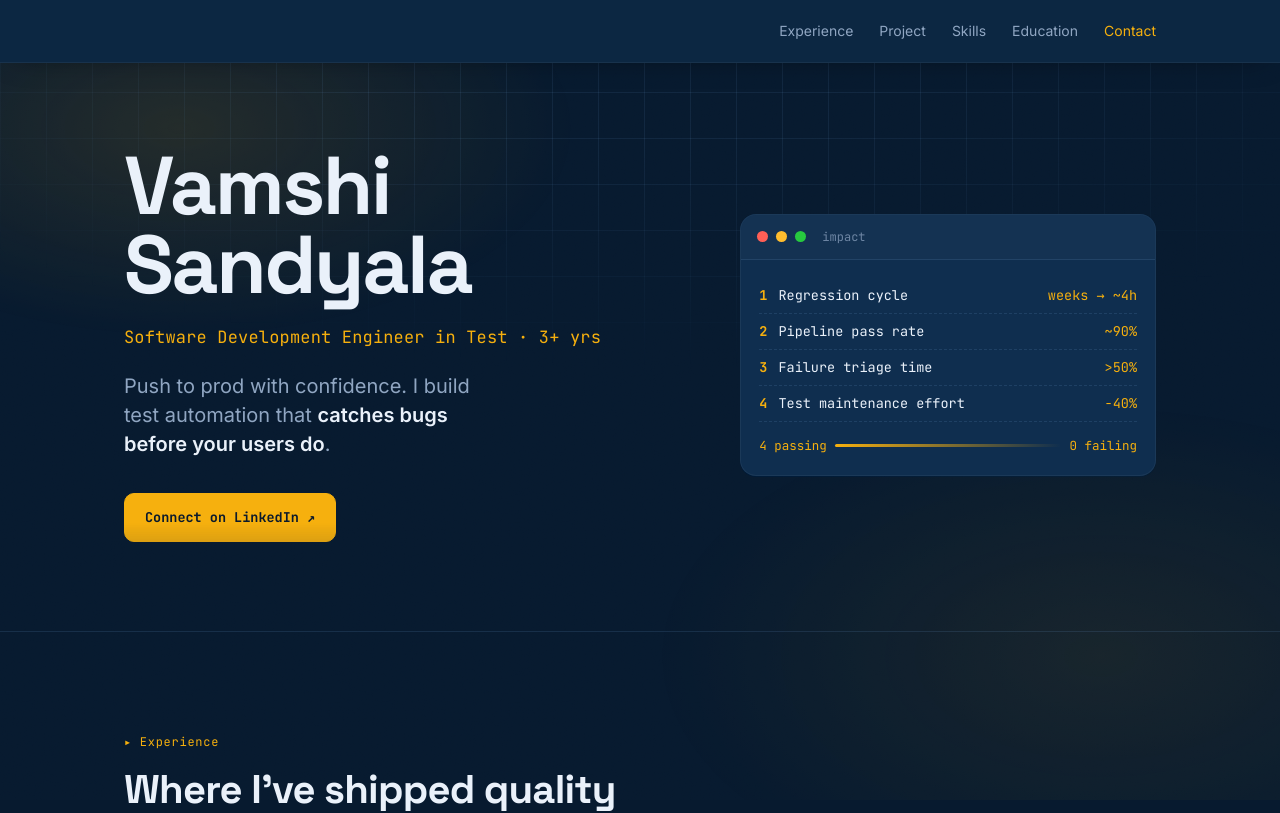
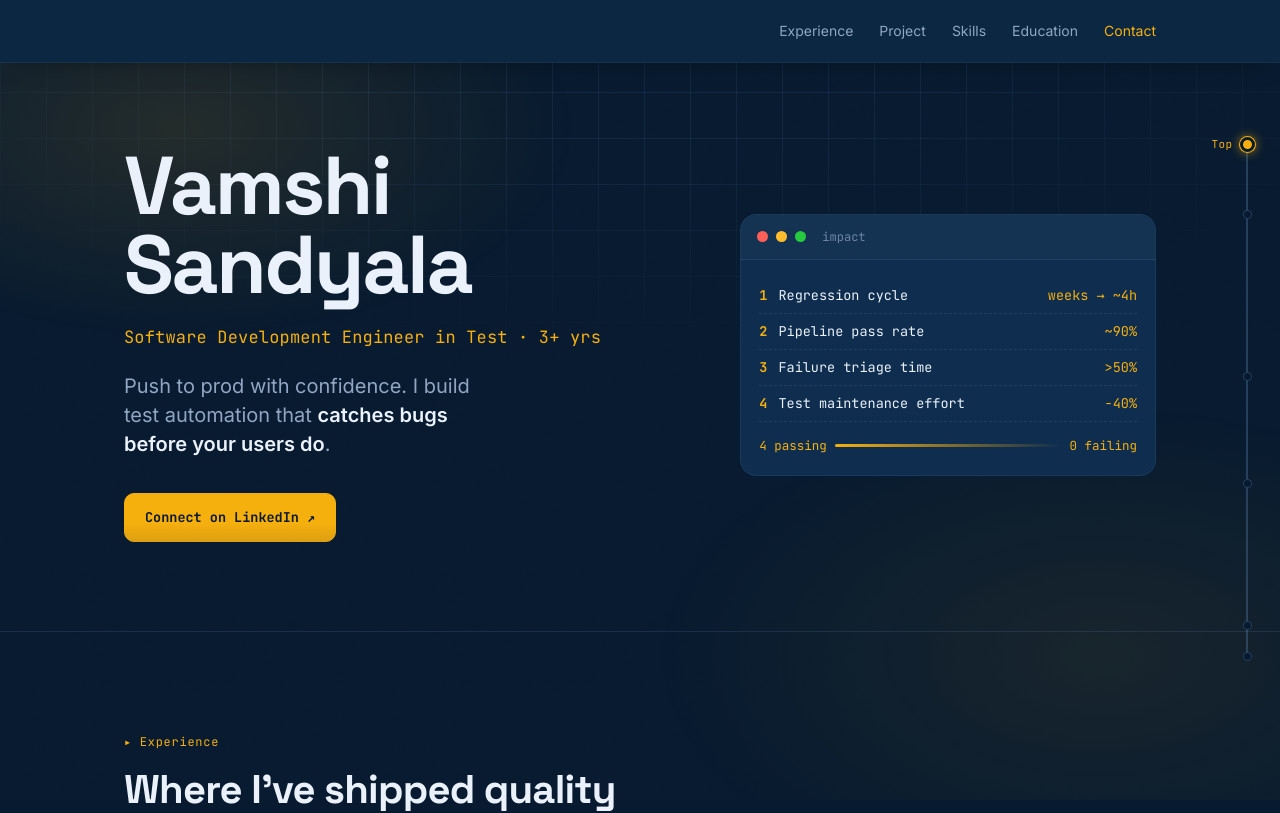
Before and after one commit to vamshis26/portfolio, a React (Vite) app: page / in a window 1280 px wide. Shown: the top 813 px of the page. Built offline with nearby package versions, Linux system fonts and the light colour scheme.

Commit message:
timeline ui

```diff
--- a/src/App.jsx
+++ b/src/App.jsx
@@ -3,6 +3,7 @@ import useReveal from './hooks/useReveal'
 import Intro from './components/Intro'
 import Nav from './components/Nav'
 import Hero from './components/Hero'
+import ScrollTimeline from './components/ScrollTimeline'
 import Project from './components/Project'
 import Experience from './components/Experience'
 import Skills from './components/Skills'
@@ -29,6 +30,7 @@ export default function App() {
       <div className="grid-bg" aria-hidden="true" />
       <div className="grain-bg" aria-hidden="true" />
       <Nav />
+      <ScrollTimeline />
       <main>
         <Hero ready={introDone} />
         <Experience />
--- a/src/components/Nav.jsx
+++ b/src/components/Nav.jsx
@@ -80,9 +80,6 @@ export default function Nav() {
   return (
     <nav className="nav">
       <div className="wrap">
-        {/* <a className="brand" href="#top">
-          vamshi<b>.</b>test()
-        </a> */}
         <button
           type="button"
           className={`nav-toggle${open ? ' open' : ''}`}
--- /dev/null
+++ b/src/components/ScrollTimeline.jsx
@@ -0,0 +1,105 @@
+import { useState, useEffect, useRef, useCallback } from 'react'
+
+// Sections in document order — the rail dots map to these anchors.
+const NODES = [
+  { id: 'top', label: 'Top' },
+  { id: 'experience', label: 'Experience' },
+  { id: 'project', label: 'Project' },
+  { id: 'skills', label: 'Skills' },
+  { id: 'education', label: 'Education' },
+  { id: 'contact', label: 'Contact' },
+]
+
+const NAV_OFFSET = 74
+
+function smoothScrollTo(targetY, duration = 700) {
+  const startY = window.scrollY
+  const dist = targetY - startY
+  const start = performance.now()
+  const ease = (t) => (t < 0.5 ? 4 * t * t * t : 1 - Math.pow(-2 * t + 2, 3) / 2)
+  function step(now) {
+    const t = Math.min(1, (now - start) / duration)
+    window.scrollTo(0, startY + dist * ease(t))
+    if (t < 1) requestAnimationFrame(step)
+  }
+  requestAnimationFrame(step)
+}
+
+export default function ScrollTimeline() {
+  const [progress, setProgress] = useState(0)
+  // Each node's position along the rail (0..1), based on its scroll offset.
+  const [positions, setPositions] = useState(() => NODES.map(() => 0))
+  const frame = useRef(0)
+
+  const measure = useCallback(() => {
+    const scrollable = document.documentElement.scrollHeight - window.innerHeight
+    setPositions(
+      NODES.map((n) => {
+        const el = document.getElementById(n.id)
+        if (!el || scrollable <= 0) return 0
+        const offset = el.getBoundingClientRect().top + window.scrollY - NAV_OFFSET
+        return Math.min(1, Math.max(0, offset / scrollable))
+      }),
+    )
+  }, [])
+
+  useEffect(() => {
+    const onScroll = () => {
+      cancelAnimationFrame(frame.current)
+      frame.current = requestAnimationFrame(() => {
+        const scrollable = document.documentElement.scrollHeight - window.innerHeight
+        setProgress(scrollable > 0 ? Math.min(1, window.scrollY / scrollable) : 0)
+      })
+    }
+    onScroll()
+    measure()
+    window.addEventListener('scroll', onScroll, { passive: true })
+    window.addEventListener('resize', measure)
+    // Re-measure once the page has settled (fonts/images shift layout).
+    const t = setTimeout(measure, 600)
+    return () => {
+      window.removeEventListener('scroll', onScroll)
+      window.removeEventListener('resize', measure)
+      clearTimeout(t)
+      cancelAnimationFrame(frame.current)
+    }
+  }, [measure])
+
+  const jumpTo = (id) => {
+    const el = document.getElementById(id)
+    if (!el) return
+    const reduce =
+      window.matchMedia && window.matchMedia('(prefers-reduced-motion: reduce)').matches
+    const targetY = el.getBoundingClientRect().top + window.scrollY - NAV_OFFSET
+    if (reduce) window.scrollTo(0, targetY)
+    else smoothScrollTo(targetY)
+  }
+
+  // The active section is the last node the cursor has reached.
+  let activeIndex = 0
+  positions.forEach((p, i) => {
+    if (progress >= p - 0.005) activeIndex = i
+  })
+
+  return (
+    <div className="scroll-rail" aria-hidden="true">
+      <div className="scroll-rail-track" />
+      <div className="scroll-rail-fill" style={{ height: `${progress * 100}%` }} />
+      {NODES.map((n, i) => (
+        <button
+          type="button"
+          key={n.id}
+          className={`scroll-rail-dot${progress >= positions[i] - 0.005 ? ' reached' : ''}${
+            i === activeIndex ? ' active' : ''
+          }`}
+          style={{ top: `${positions[i] * 100}%` }}
+          onClick={() => jumpTo(n.id)}
+          tabIndex={-1}
+        >
+          <span className="scroll-rail-label">{n.label}</span>
+        </button>
+      ))}
+      <div className="scroll-rail-cursor" style={{ top: `${progress * 100}%` }} />
+    </div>
+  )
+}
--- a/src/data.js
+++ b/src/data.js
@@ -6,7 +6,7 @@
 export const LINKEDIN = 'https://www.linkedin.com/in/vamshi-sandyala/'
 
 // Optional: set an email to show an "Email me" button (see Footer.jsx).
-export const EMAIL = 'vamshisandyala26@gmail.com' // e.g. 'vamshi@example.com'
+export const EMAIL = 'Vamshi.Sandyala@outlook.com' // e.g. 'vamshi@example.com'
 
 export const NAME = 'Vamshi Sandyala'
 export const ROLE = 'Software Development Engineer in Test · 3+ yrs'
--- a/src/index.css
+++ b/src/index.css
@@ -29,6 +29,10 @@
 html {
   scroll-behavior: auto;
 }
+html {
+  scrollbar-width: none; /* Firefox — hide native bar, rail is the indicator */
+  -ms-overflow-style: none; /* old Edge/IE */
+}
 body {
   margin: 0;
   background: var(--bg);
@@ -37,6 +41,12 @@ body {
   line-height: 1.55;
   -webkit-font-smoothing: antialiased;
   overflow-x: hidden;
+}
+html::-webkit-scrollbar,
+body::-webkit-scrollbar {
+  width: 0;
+  height: 0;
+  display: none; /* Chrome/Safari */
 }
 a {
   color: inherit;
@@ -133,15 +143,6 @@ main {
   align-items: center;
   justify-content: flex-end;
   height: 62px;
-}
-.brand {
-  font-family: var(--mono);
-  font-size: 13px;
-  color: var(--ink);
-  letter-spacing: 0.02em;
-}
-.brand b {
-  color: var(--accent);
 }
 .nav-links {
   display: flex;
@@ -437,6 +438,12 @@ main {
   position: relative;
   overflow: hidden;
   box-shadow: var(--glass-shadow);
+  transition: transform 0.2s ease, border-color 0.2s ease, box-shadow 0.2s ease;
+}
+.project:hover {
+  transform: translateY(-3px);
+  border-color: var(--line-strong);
+  box-shadow: 0 18px 40px -22px rgba(0, 0, 0, 0.7), 0 0 0 1px rgba(246, 176, 14, 0.12);
 }
 .project::after {
   content: '';
@@ -482,6 +489,11 @@ main {
   border: 1px solid var(--line-strong);
   border-radius: 999px;
   padding: 6px 12px;
+  transition: color 0.18s ease, border-color 0.18s ease;
+}
+.chip:hover {
+  color: var(--ink);
+  border-color: var(--accent);
 }
 .proj-impact {
   font-family: var(--mono);
@@ -507,10 +519,14 @@ main {
   border-radius: 16px;
   box-shadow: var(--glass-shadow);
   padding: 32px 34px;
-  transition: background 0.2s ease;
+  transition: transform 0.2s ease, background 0.2s ease, border-color 0.2s ease,
+    box-shadow 0.2s ease;
 }
 .job:hover {
+  transform: translateY(-3px);
   background: var(--glass-bg-strong);
+  border-color: var(--line-strong);
+  box-shadow: 0 18px 40px -22px rgba(0, 0, 0, 0.7), 0 0 0 1px rgba(246, 176, 14, 0.12);
 }
 @media (max-width: 760px) {
   .job {
@@ -894,3 +910,98 @@ main {
     scroll-behavior: auto;
   }
 }
+
+/* SCROLL TIMELINE RAIL */
+.scroll-rail {
+  position: fixed;
+  right: 26px;
+  top: 18vh;
+  height: 64vh;
+  width: 14px;
+  z-index: 4;
+  pointer-events: none;
+}
+.scroll-rail-track,
+.scroll-rail-fill {
+  position: absolute;
+  left: 50%;
+  transform: translateX(-50%);
+  top: 0;
+  width: 2px;
+  border-radius: 2px;
+}
+.scroll-rail-track {
+  height: 100%;
+  background: var(--line-strong);
+}
+.scroll-rail-fill {
+  background: var(--accent);
+  box-shadow: 0 0 8px -1px var(--accent);
+}
+.scroll-rail-dot {
+  position: absolute;
+  left: 50%;
+  width: 9px;
+  height: 9px;
+  margin: -4.5px 0 0 -4.5px;
+  padding: 0;
+  border: 1.5px solid var(--line-strong);
+  border-radius: 50%;
+  background: var(--bg);
+  cursor: pointer;
+  pointer-events: auto;
+  transition: border-color 0.25s ease, background 0.25s ease, transform 0.25s ease;
+}
+.scroll-rail-dot:hover {
+  transform: scale(1.25);
+}
+.scroll-rail-dot.reached {
+  border-color: var(--accent);
+  background: var(--accent);
+}
+.scroll-rail-label {
+  position: absolute;
+  right: 18px;
+  top: 50%;
+  transform: translateY(-50%);
+  font-family: var(--mono);
+  font-size: 11px;
+  letter-spacing: 0.04em;
+  color: var(--muted);
+  white-space: nowrap;
+  text-align: right;
+  opacity: 0;
+  transition: opacity 0.2s ease, color 0.2s ease;
+}
+.scroll-rail-dot:hover .scroll-rail-label {
+  opacity: 1;
+  color: var(--ink);
+}
+/* Active section's label stays visible — a "you are here" marker */
+.scroll-rail-dot.active .scroll-rail-label {
+  opacity: 1;
+  color: var(--accent);
+}
+.scroll-rail-cursor {
+  position: absolute;
+  left: 50%;
+  width: 15px;
+  height: 15px;
+  margin: -7.5px 0 0 -7.5px;
+  border-radius: 50%;
+  background: var(--accent);
+  border: 3px solid var(--bg);
+  box-shadow: 0 0 0 1px var(--accent), 0 0 12px -1px var(--accent);
+}
+/* Hide until the side gutter is wide enough to clear the centered content.
+   Content maxes at 1080px; below ~1240px the rail would crowd the cards. */
+@media (max-width: 1240px) {
+  .scroll-rail {
+    display: none;
+  }
+}
+@media (prefers-reduced-motion: reduce) {
+  .scroll-rail-dot {
+    transition: none;
+  }
+}
```
